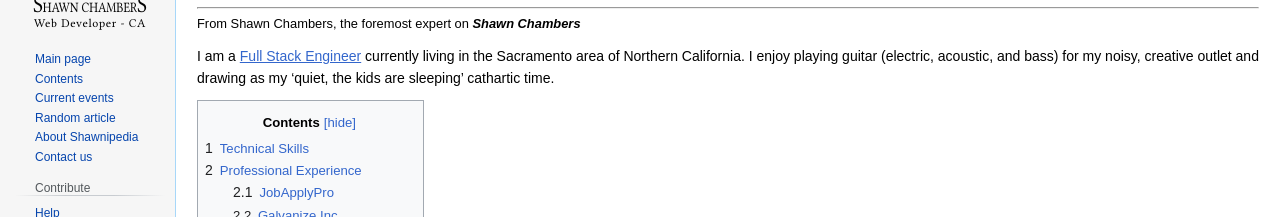
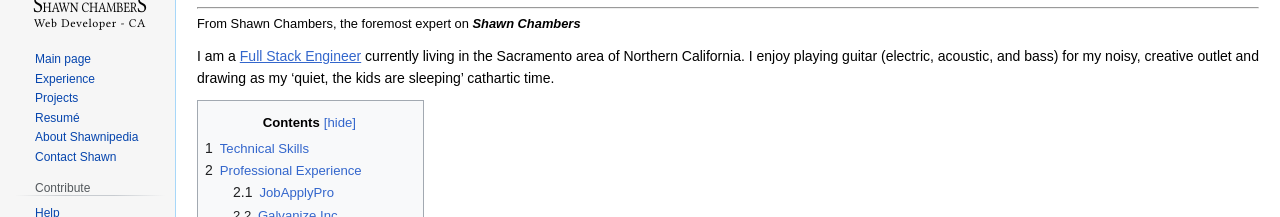
Before and after one commit to shawn-chambers/portfolio, a React (Create React App) app in the folder portfolio/: page /resume/Resume in a window 1280 px wide. Shown: the part 139-356 px from the top of the page. Built offline with nearby package versions, Linux system fonts and the light colour scheme.

Commit message:
updated side and footer links

```diff
--- a/portfolio/src/components/Footer/Footer.jsx
+++ b/portfolio/src/components/Footer/Footer.jsx
@@ -9,7 +9,7 @@
       <div className="footer__links">
         <a
           className="footer__link"
-          href="https://docs.google.com/document/d/16SPyqT4enGb-2_QUSihJj_4AUO5C0V9O72vfAGxI_8s/edit?usp=sharing"
+          href="https://drive.google.com/file/d/1ZFevsxKxIhBqYq_eFTmDkPCR2uVr0n5d/view?usp=sharing"
           target="_blank"
           rel="noreferrer noopener"
         >
@@ -17,7 +17,7 @@
         </a>
         <a
           className="footer__link"
-          href="https://docs.google.com/document/d/16SPyqT4enGb-2_QUSihJj_4AUO5C0V9O72vfAGxI_8s/edit?usp=sharing"
+          href="https://drive.google.com/file/d/1ZFevsxKxIhBqYq_eFTmDkPCR2uVr0n5d/view?usp=sharing"
           target="_blank"
           rel="noreferrer noopener"
         >
@@ -25,7 +25,7 @@
         </a>
         <a
           className="footer__link"
-          href="https://docs.google.com/document/d/16SPyqT4enGb-2_QUSihJj_4AUO5C0V9O72vfAGxI_8s/edit?usp=sharing"
+          href="https://drive.google.com/file/d/1ZFevsxKxIhBqYq_eFTmDkPCR2uVr0n5d/view?usp=sharing"
           target="_blank"
           rel="noreferrer noopener"
         >
@@ -33,7 +33,7 @@
         </a>
         <a
           className="footer__link"
-          href="https://docs.google.com/document/d/16SPyqT4enGb-2_QUSihJj_4AUO5C0V9O72vfAGxI_8s/edit?usp=sharing"
+          href="https://drive.google.com/file/d/1ZFevsxKxIhBqYq_eFTmDkPCR2uVr0n5d/view?usp=sharing"
           target="_blank"
           rel="noreferrer noopener"
         >
@@ -41,7 +41,7 @@
         </a>
         <a
           className="footer__link"
-          href="https://docs.google.com/document/d/16SPyqT4enGb-2_QUSihJj_4AUO5C0V9O72vfAGxI_8s/edit?usp=sharing"
+          href="https://drive.google.com/file/d/1ZFevsxKxIhBqYq_eFTmDkPCR2uVr0n5d/view?usp=sharing"
           target="_blank"
           rel="noreferrer noopener"
         >
--- a/portfolio/src/components/SideBar/SideBar.jsx
+++ b/portfolio/src/components/SideBar/SideBar.jsx
@@ -22,12 +22,27 @@
         <div className="side-bar__content">
           <nav>
             <ul>
-              <li>Main page</li>
-              <li>Contents</li>
-              <li>Current events</li>
-              <li>Random article</li>
+              <Link to="/">
+                <li>Main page</li>
+              </Link>
+              <Link to="/resume/experience">
+                <li>Experience</li>
+              </Link>
+              <Link to="/resume/projects">
+                <li>Projects</li>
+              </Link>
+              <a
+                className="footer__link"
+                href="https://drive.google.com/file/d/1ZFevsxKxIhBqYq_eFTmDkPCR2uVr0n5d/view?usp=sharing"
+                target="_blank"
+                rel="noreferrer noopener"
+              >
+                <li>Resumé</li>
+              </a>
               <li>About Shawnipedia</li>
-              <li>Contact us</li>
+              <Link to="/resume/contact%20info">
+                <li>Contact Shawn</li>
+              </Link>
             </ul>
           </nav>
           <nav>
```
